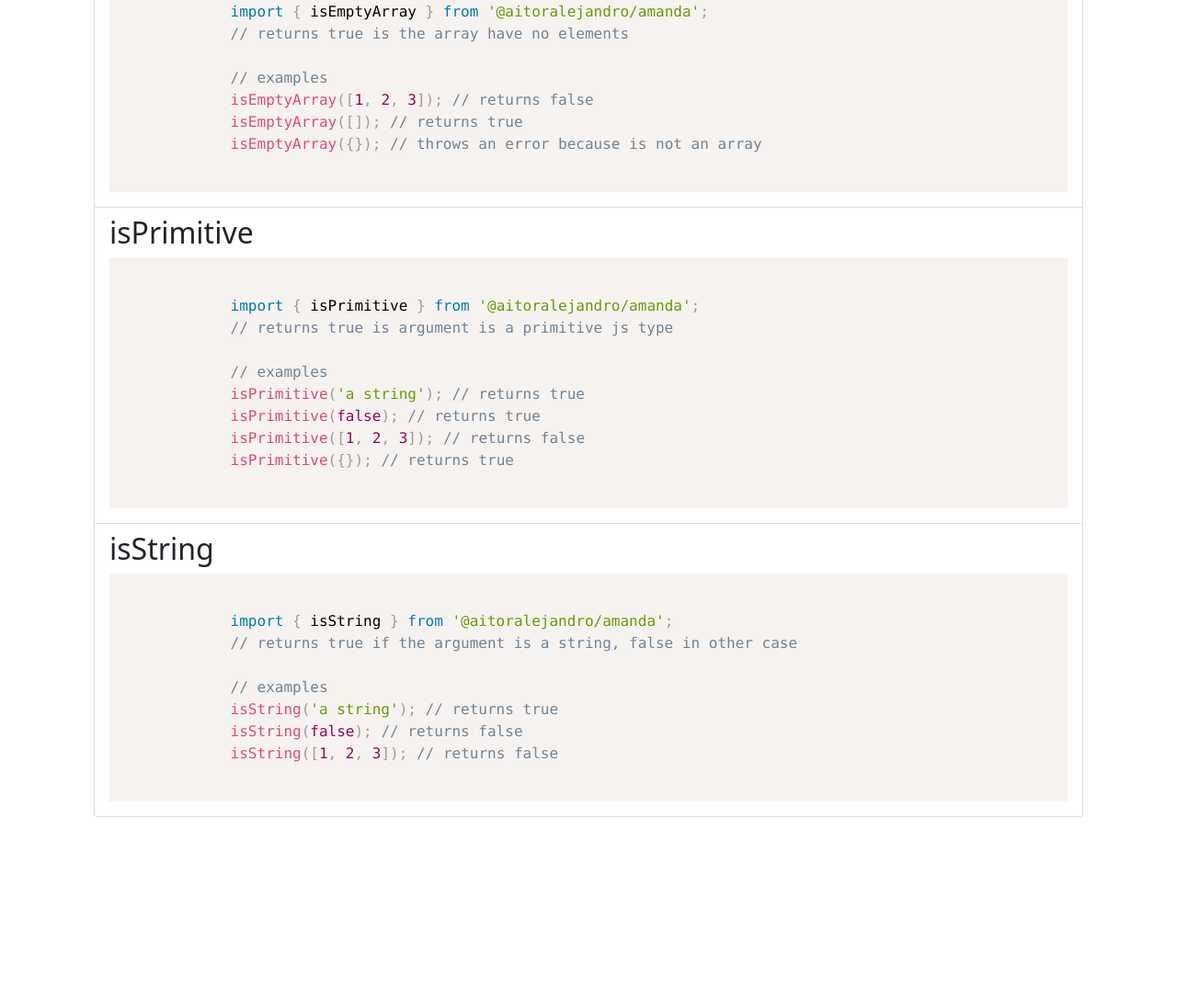
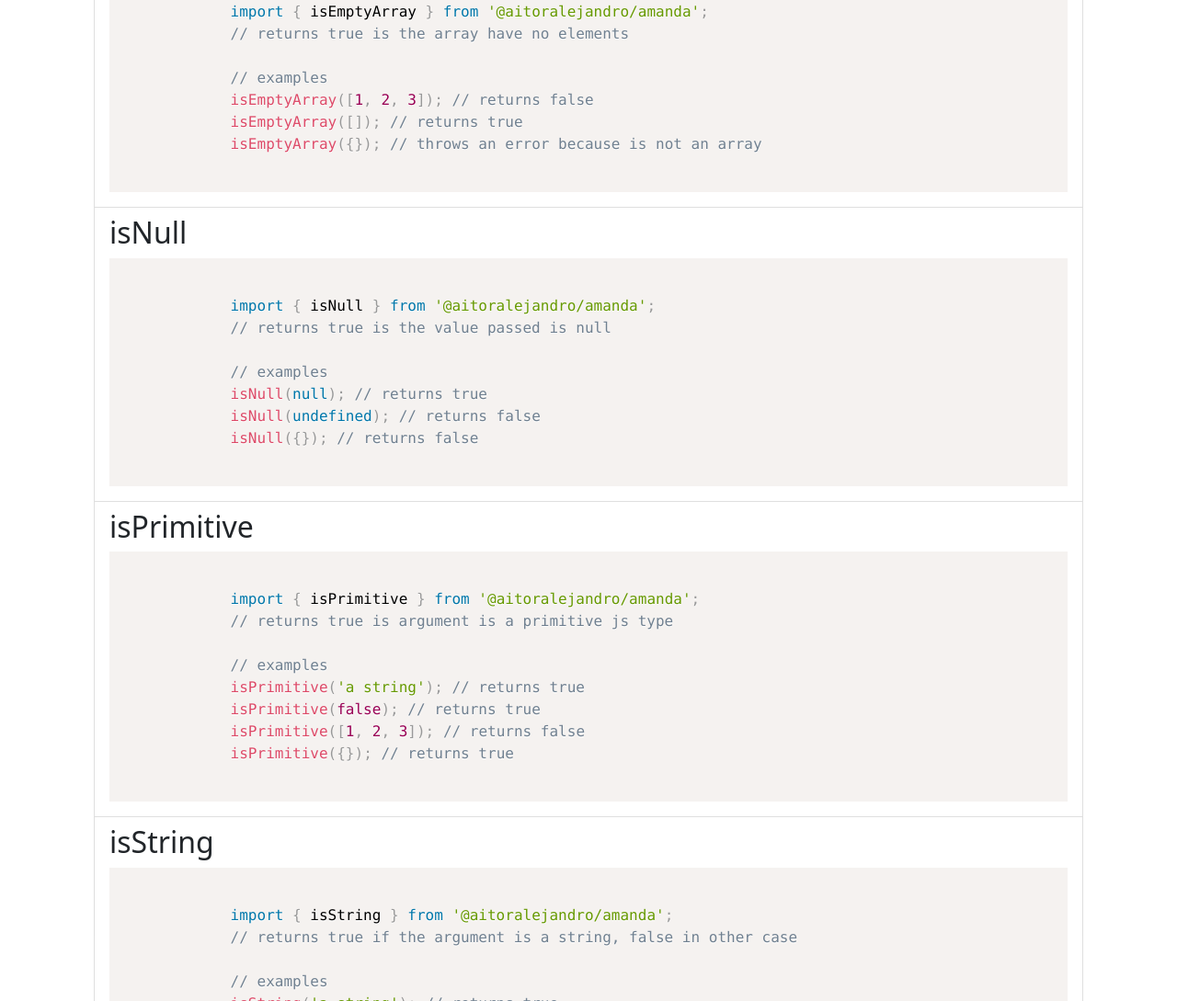
Before and after one commit to AitorAlejandro/amanda, a website: page docs/index.html in a window 1280 px wide. Shown: the part 1269-2358 px from the top of the page at 92% size. Before the commit the page ends 2206 px from the top, so only its background shows below. Drawn offline with nearby package versions, Linux system fonts and the light colour scheme.

Commit message:
:books: docs site isNull

```diff
--- a/docs/index.html
+++ b/docs/index.html
@@ -91,6 +91,19 @@
           </section>
 
           <section class="list-group-item">
+            <h2 class="text-start">isNull</h2>
+            <pre><code class="language-js">
+            import { isNull } from '@aitoralejandro/amanda';
+            // returns true is the value passed is null
+
+            // examples
+            isNull(null); // returns true
+            isNull(undefined); // returns false
+            isNull({}); // returns false
+          </code></pre>
+          </section>
+
+          <section class="list-group-item">
             <h2 class="text-start">isPrimitive</h2>
             <pre><code class="language-js">
             import { isPrimitive } from '@aitoralejandro/amanda';
```
